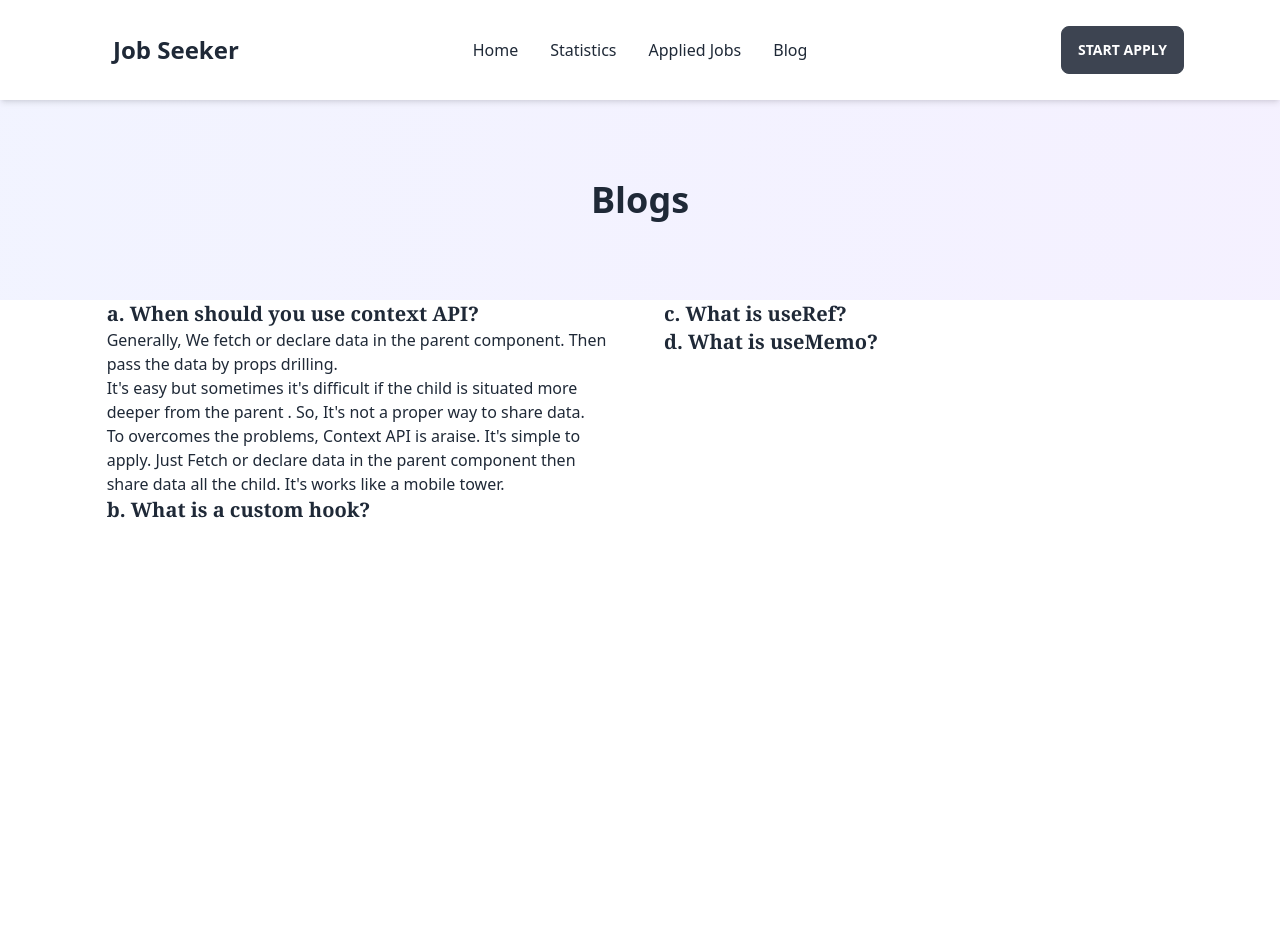
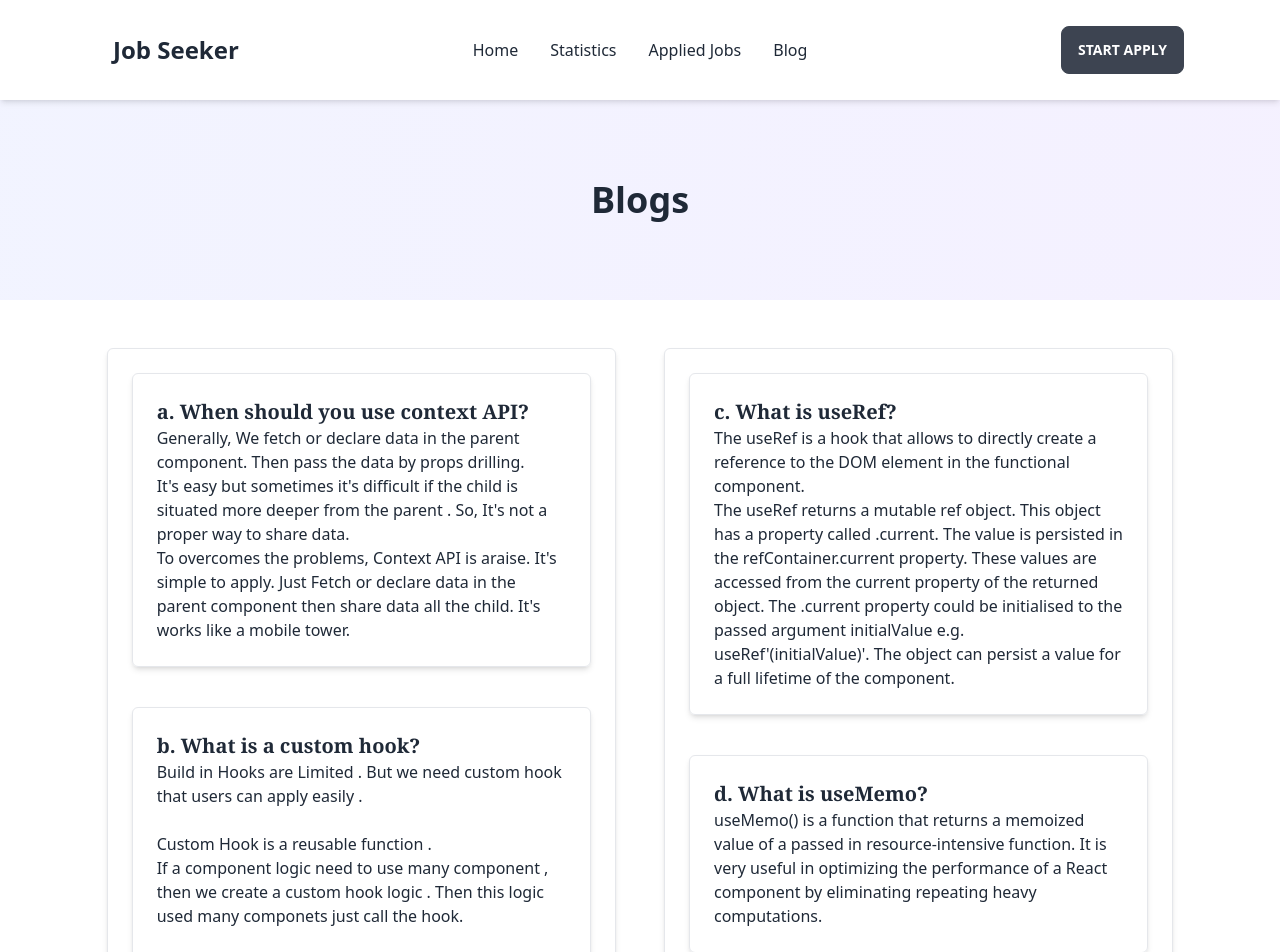
Before and after one commit to alam2025/job-seeker, a React (Vite) app: page /blog in a window 1280 px wide. Shown: the top 952 px of the page. Before the commit the page ends 800 px from the top, so only its background shows below. Built offline with nearby package versions, Linux system fonts and the light colour scheme.

Commit message:
blog complete

```diff
--- a/src/components/Blog.jsx
+++ b/src/components/Blog.jsx
@@ -6,27 +6,43 @@ const Blog = () => {
             <>
                   <div className=" text-center text-4xl font-bold lg:py-20 md:py-16 py-10 background ">Blogs</div>
 
-                  <div className=' my-container flex gap-12'>
-                        <div className='lg:w-[50%]'>
-                              <div>
+                  <div className=' my-container flex flex-col lg:flex-row gap-12 my-12'>
+                        <div className='lg:w-[50%] flex flex-col gap-10 border p-6 rounded-md shadow-md '>
+                              <div className=' border p-6 rounded-md shadow-md'>
                                     <h1 className='text-primary-size'>a. When should you use context API?</h1>
-                                    <p>Generally, We fetch or declare data in the parent component. Then pass the data by props drilling.
+                                    <p className=' text-base'>Generally, We fetch or declare data in the parent component. Then pass the data by props drilling.
                                           <br />
-                                    It's easy but sometimes it's difficult if the child  is situated more deeper from the parent . So, It's not a proper way to share data.
-                                    <br />
-                                    To overcomes the problems, Context API is araise. It's simple to apply. Just Fetch or declare data in the parent component then share data all the child. It's works like a mobile tower.
+                                          It's easy but sometimes it's difficult if the child  is situated more deeper from the parent . So, It's not a proper way to share data.
+                                          <br />
+                                          To overcomes the problems, Context API is araise. It's simple to apply. Just Fetch or declare data in the parent component then share data all the child. It's works like a mobile tower.
                                     </p>
                               </div>
-                              <div>
+                              <div className=' border p-6 rounded-md shadow-md'>
                                     <h1 className='text-primary-size'>b. What is a custom hook?</h1>
+                                    <p className=' text-base'>Build in Hooks are Limited . But we need custom hook that users can apply easily .<br /><br />
+
+                                    Custom Hook is a reusable function . <br />
+                                    If a component logic need to use many component , then we create a custom hook logic . Then this logic used many componets just call the hook. <br /><br />
+
+                                    Custom hook create with the first key 'use'. <strong>Like : useFetch</strong>
+
+
+                                    </p>
+
+                                    <p></p>
                               </div>
                         </div>
-                        <div className='lg:w-[50%]'>
-                              <div>
+                        <div className='lg:w-[50%] flex flex-col gap-10 border p-6 rounded-md shadow-md '>
+                              <div className=' border p-6 rounded-md shadow-md'>
                                     <h1 className='text-primary-size'>c. What is useRef? </h1>
+                                    <p className=' text-base'>The useRef is a hook that allows to directly create a reference to the DOM element in the functional component. <br />
+                                    The useRef returns a mutable ref object. This object has a property called .current. The value is persisted in the refContainer.current property. These values are accessed from the current property of the returned object. The .current property could be initialised to the passed argument initialValue e.g. useRef'(initialValue)'. The object can persist a value for a full lifetime of the component.
+
+                                    </p>
                               </div>
-                              <div>
+                              <div className=' border p-6 rounded-md shadow-md'>
                                     <h1 className='text-primary-size'>d. What is useMemo?</h1>
+                                    <p className=' text-base'>useMemo() is a function that returns a memoized value of a passed in resource-intensive function. It is very useful in optimizing the performance of a React component by eliminating repeating heavy computations.</p>
                               </div>
 
                         </div>
```
